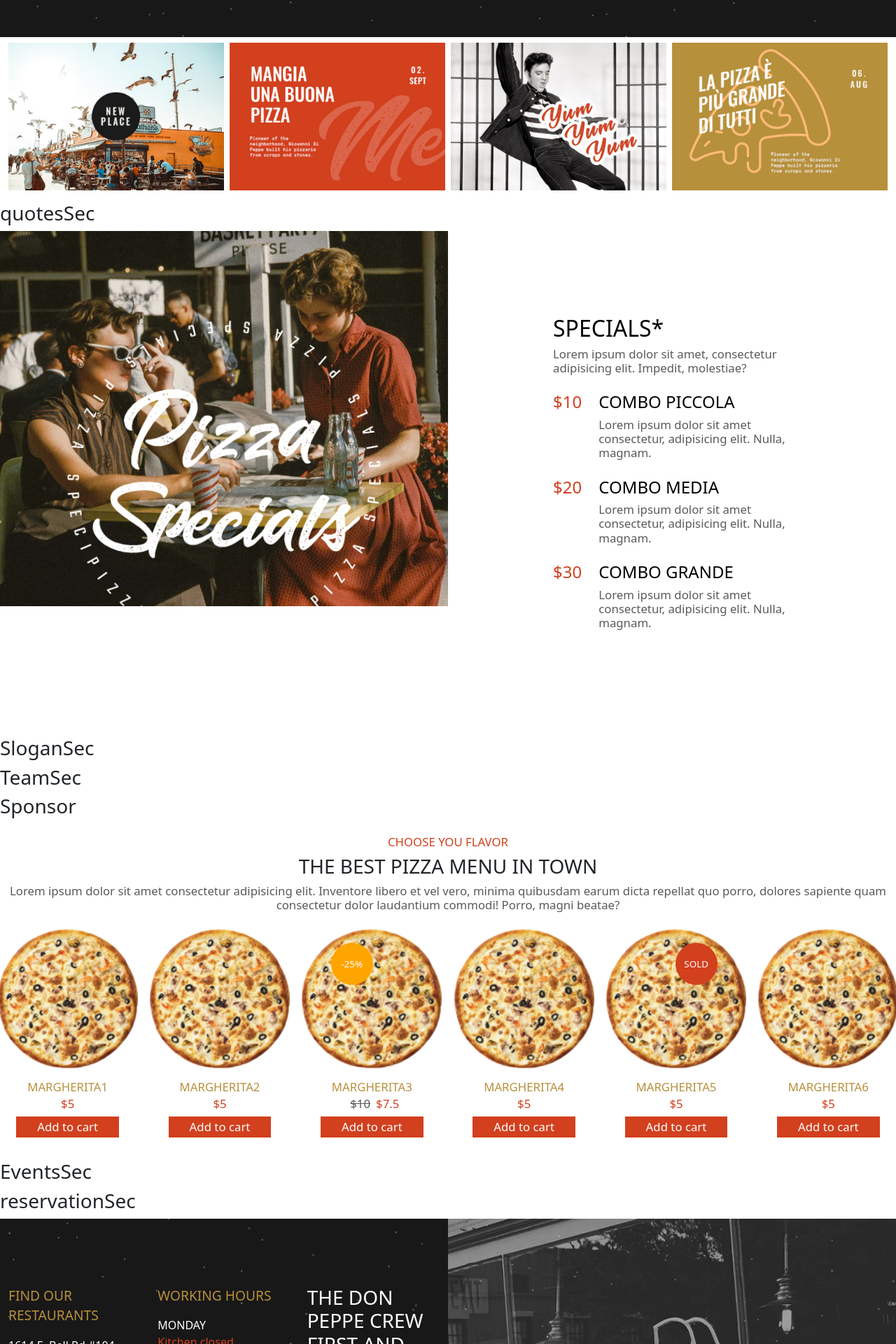
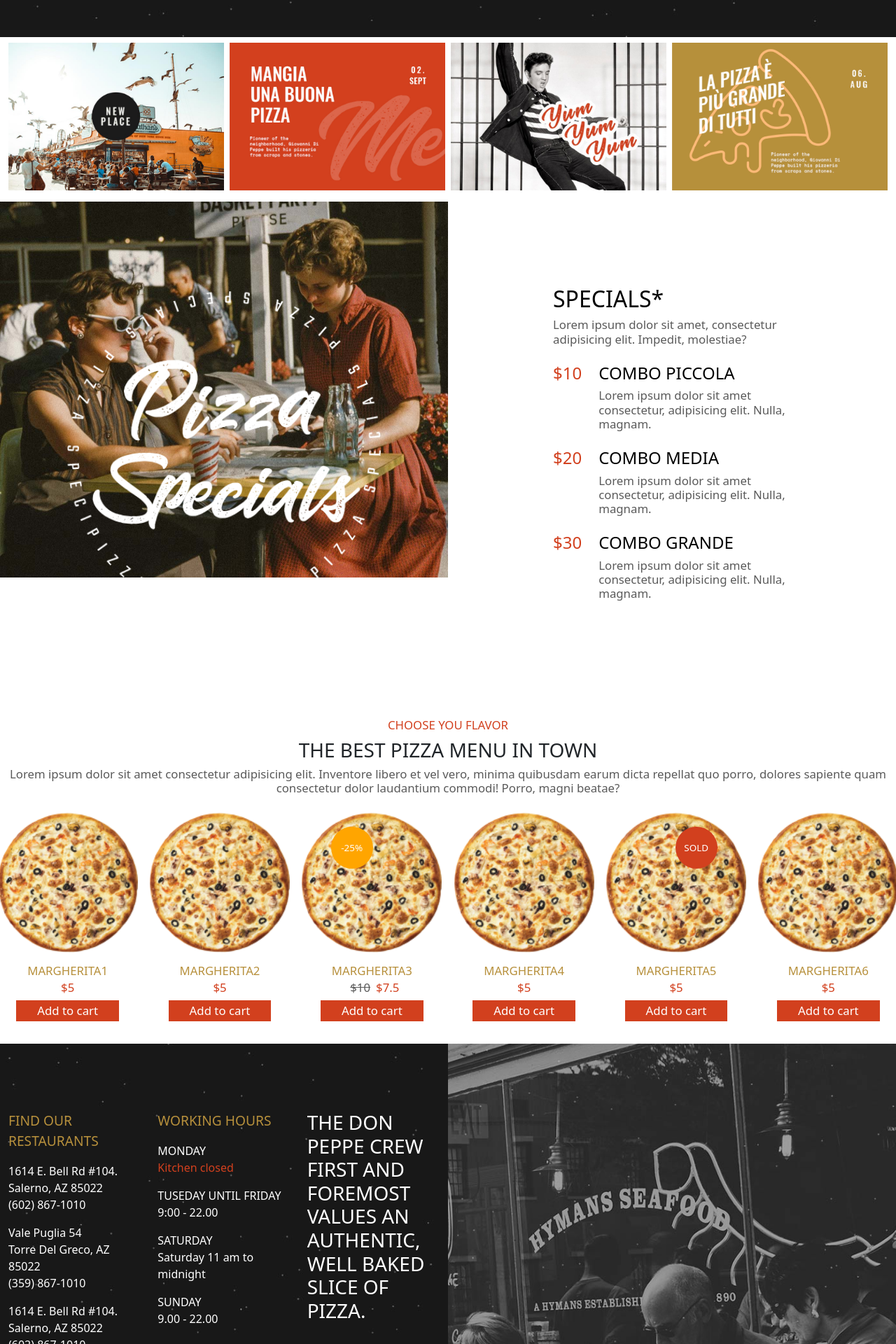
Before and after one commit to CristianUrsino/proj-html-vuejs, a Vue app: page / in a window 1280 px wide. Shown: the part 747-2667 px from the top of the page at 70% size. Built offline with nearby package versions, Linux system fonts and the light colour scheme.

Commit message:
added 'traccia' in readme

```diff
--- a/src/components/main/EventsSection.vue
+++ b/src/components/main/EventsSection.vue
@@ -1,5 +1,5 @@
 <template>
-    <h3>EventsSec</h3>
+    <!-- <h3>EventsSec</h3> -->
 </template>
 
 <script>
--- a/src/components/main/QuotesSection.vue
+++ b/src/components/main/QuotesSection.vue
@@ -1,5 +1,5 @@
 <template>
-    <h3>quotesSec</h3>
+    <!-- <h3>quotesSec</h3> -->
 </template>
 
 <script>
--- a/src/components/main/ReservationSection.vue
+++ b/src/components/main/ReservationSection.vue
@@ -1,5 +1,5 @@
 <template>
-    <h3>reservationSec</h3>
+    <!-- <h3>reservationSec</h3> -->
 </template>
 
 <script>
--- a/src/components/main/SloganSection.vue
+++ b/src/components/main/SloganSection.vue
@@ -1,5 +1,5 @@
 <template>
-    <h3>SloganSec</h3>
+    <!-- <h3>SloganSec</h3> -->
 </template>
 
 <script>
--- a/src/components/main/SponsorSection.vue
+++ b/src/components/main/SponsorSection.vue
@@ -1,5 +1,5 @@
 <template>
-    <h3>Sponsor</h3>
+    <!-- <h3>Sponsor</h3> -->
 </template>
 
 <script>
--- a/src/components/main/TeamSection.vue
+++ b/src/components/main/TeamSection.vue
@@ -1,5 +1,5 @@
 <template>
-    <h3>TeamSec</h3>
+    <!-- <h3>TeamSec</h3> -->
 </template>
 
 <script>
```
Also changed, not shown: 1 other file (tests, documents, lock files or other folders).
